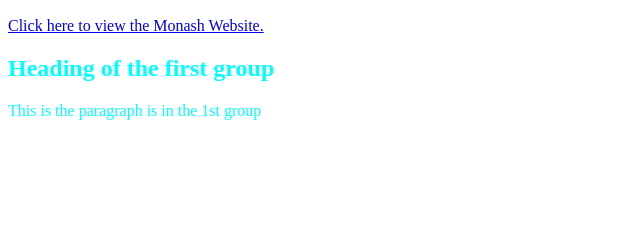
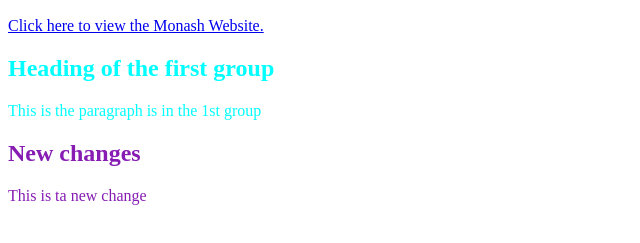
Before and after one commit to Suneihri18/2179, a plain HTML site: page index.html in a window 1280 px wide. Shown: the part 473-716 px from the top of the page, without its empty margins (0-640 px from the left). Drawn offline with Linux system fonts and the light colour scheme.

Commit message:
This is a upated version of the index.html file

```diff
--- a/index.html
+++ b/index.html
@@ -44,5 +44,10 @@
         <h2>Heading of the first group</h2>
         <p>This is the paragraph is in the 1st group</p>
     </div>
+
+    <div style="color:rgb(134, 28, 179);">
+        <h2>New changes</h2>
+        <p>This is ta new change</p>
+    </div>
 </body>
 </html>
```
